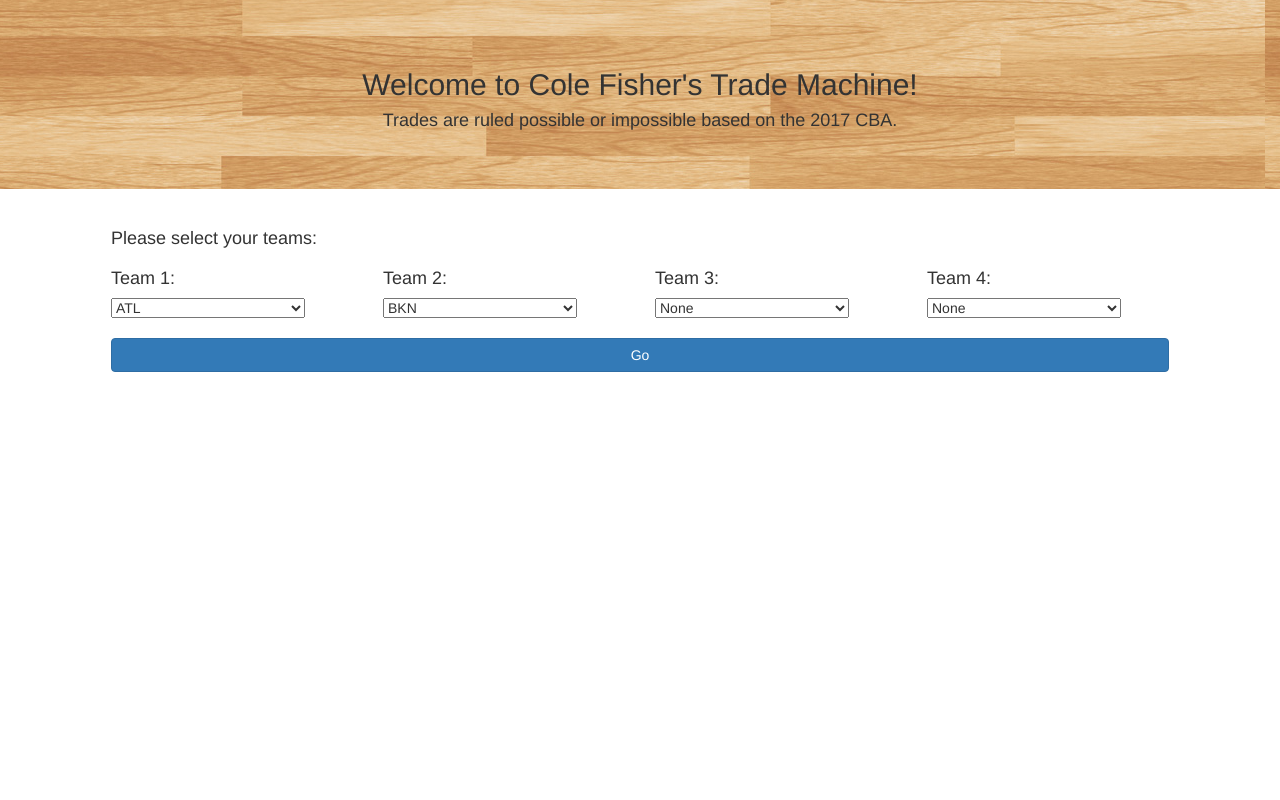
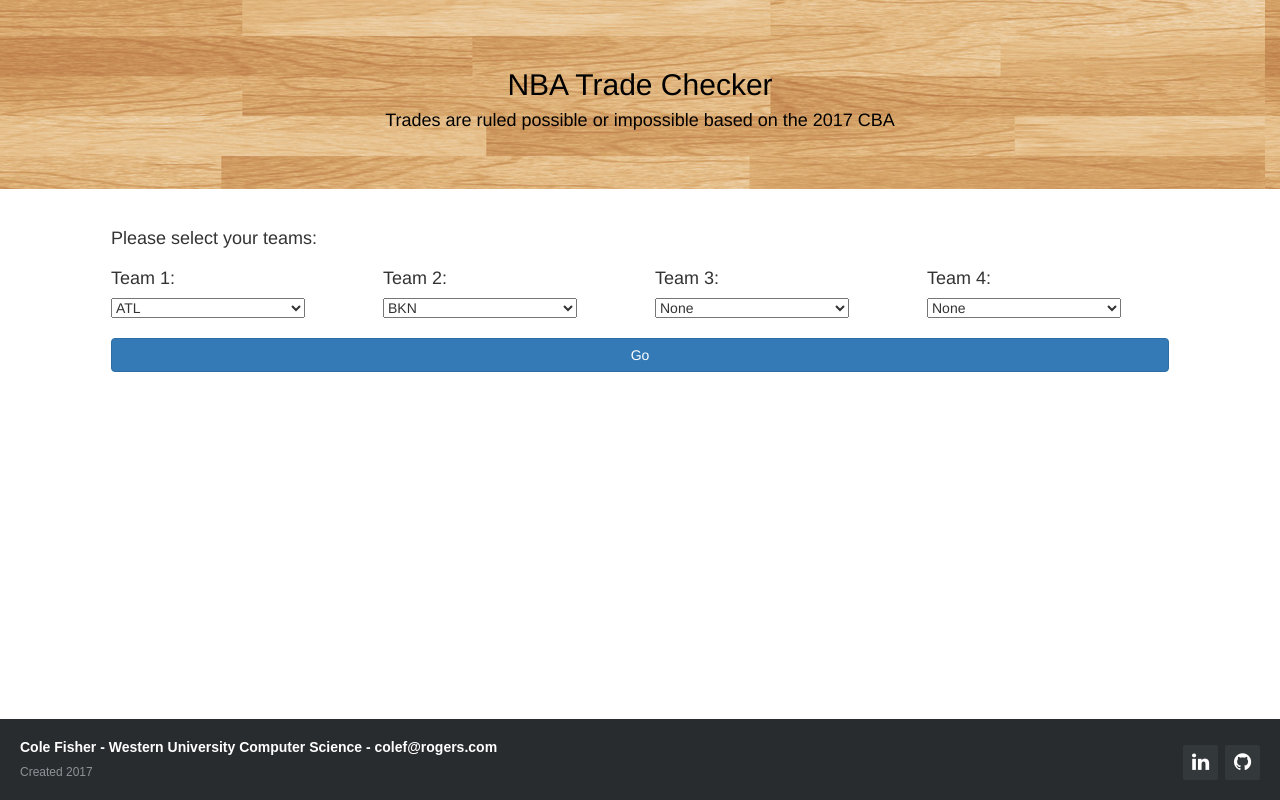
Before and after one commit to cfisher5/trade_machine, a Flask app: page / in a window 1280 px wide. Run offline with Flask 2, Linux system fonts and the light colour scheme; some libraries are stand-ins or nearby versions.

Commit message:
added team logos and footer

```diff
--- /dev/null
+++ b/static/styles/footer-distributed.css
@@ -0,0 +1,76 @@
+.footer-distributed{
+	background-color: #292c2f;
+	box-shadow: 0 1px 1px 0 rgba(0, 0, 0, 0.12);
+	box-sizing: border-box;
+	width: 100%;
+	text-align: left;
+	font: normal 14px sans-serif;
+	position: fixed;
+	bottom:0;
+	margin-top:40px;
+	padding: 20px;
+
+}
+
+.footer-distributed .footer-left p{
+	color:  #8f9296;
+	font-size: 12px;
+	margin: 0;
+}
+
+/* Footer links */
+
+.footer-distributed p.footer-links{
+	font-size:14px;
+	font-weight: bold;
+	color:  #ffffff;
+	margin: 0 0 10px;
+	padding: 0;
+}
+
+.footer-distributed p.footer-links a{
+	display:inline-block;
+	line-height: 1.8;
+	text-decoration: none;
+	color:  inherit;
+}
+
+.footer-distributed .footer-right{
+	float: right;
+	margin-top: 6px;
+	max-width: 180px;
+}
+
+.footer-distributed .footer-right a{
+	display: inline-block;
+	width: 35px;
+	height: 35px;
+	background-color:  #33383b;
+	border-radius: 2px;
+
+	font-size: 20px;
+	color: #ffffff;
+	text-align: center;
+	line-height: 35px;
+
+	margin-left: 3px;
+}
+
+/* If you don't want the footer to be responsive, remove these media queries */
+
+@media (max-width: 600px) {
+
+	.footer-distributed .footer-left,
+	.footer-distributed .footer-right{
+		text-align: center;
+	}
+
+	.footer-distributed .footer-right{
+		float: none;
+		margin: 0 auto 20px;
+	}
+
+	.footer-distributed .footer-left p.footer-links{
+		line-height: 1.3;
+	}
+}
--- a/templates/index.html
+++ b/templates/index.html
@@ -5,16 +5,20 @@
     <link rel="stylesheet" href="https://maxcdn.bootstrapcdn.com/bootstrap/3.3.7/css/bootstrap.min.css">
     <script src="https://ajax.googleapis.com/ajax/libs/jquery/3.2.1/jquery.min.js"></script>
     <script src="https://maxcdn.bootstrapcdn.com/bootstrap/3.3.7/js/bootstrap.min.js"></script>
+    <link rel="stylesheet" href="http://maxcdn.bootstrapcdn.com/font-awesome/4.2.0/css/font-awesome.min.css">
     <link type="text/css" rel="stylesheet" href="../static/styles/styles.css"/>
+    <link type="text/css" rel="stylesheet" href="../static/styles/footer-distributed.css"/>
     <title>2017 CBA Trade Machine</title>
     <link rel="icon" href="http://diysolarpanelsv.com/images/basketball-clipart-png-42.png">
 
 </head>
 <body>
-<div class="jumbotron text-center bg">
-    <h2>Welcome to Cole Fisher's Trade Machine!</h2>
-    <h4>Trades are ruled possible or impossible based on the 2017 CBA.</h4>
-</div>
+<a style="text-decoration:none;color:black;" href="{{ url_for('index') }}">
+    <div class="jumbotron text-center bg">
+        <h2>NBA Trade Checker</h2>
+        <h4>Trades are ruled possible or impossible based on the 2017 CBA</h4>
+    </div>
+</a>
 
 <div class="container">
 
@@ -67,6 +71,18 @@
 
 </div>
 
+<footer class="footer-distributed">
+    <div class="footer-right">
+        <a href="https://www.linkedin.com/in/cole-fisher/" target="_blank"><i class="fa fa-linkedin"></i></a>
+        <a href="https://github.com/cfisher5" target="_blank"><i class="fa fa-github"></i></a>
+    </div>
+
+    <div class="footer-left">
+        <p class="footer-links">Cole Fisher - Western University Computer Science - colef@rogers.com</p>
+        <p>Created 2017</p>
+    </div>
+</footer>
+
 
 </body>
 
```
Also changed, not shown: templates/checktrade.html (+27 -7 lines), templates/trade.html (+26 -12 lines), static/money.png.
